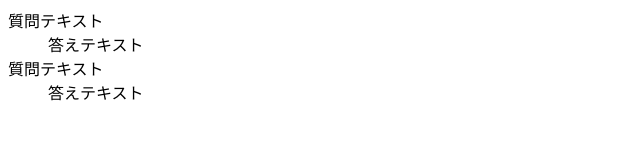
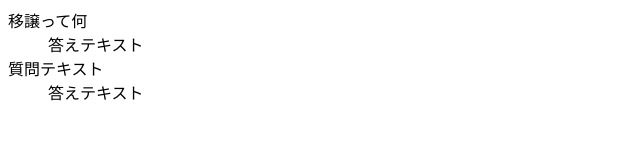
Before and after one commit to teamgabaven2019/team13, a plain HTML site: page Q&A.html in a window 1280 px wide. Shown: the full height of the page, 0-640 px from the left. Drawn offline with Linux system fonts and the light colour scheme.

Commit message:
no message

```diff
--- a/Q&A.html
+++ b/Q&A.html
@@ -2,7 +2,7 @@
 
  <div class="cp_qa">
    <dl>
-	<dt>質問テキスト</dt>
+	<dt>移譲って何</dt>
 	<dd>答えテキスト</dd>
 	<dt>質問テキスト</dt>
 	<dd>答えテキスト</dd>
```
